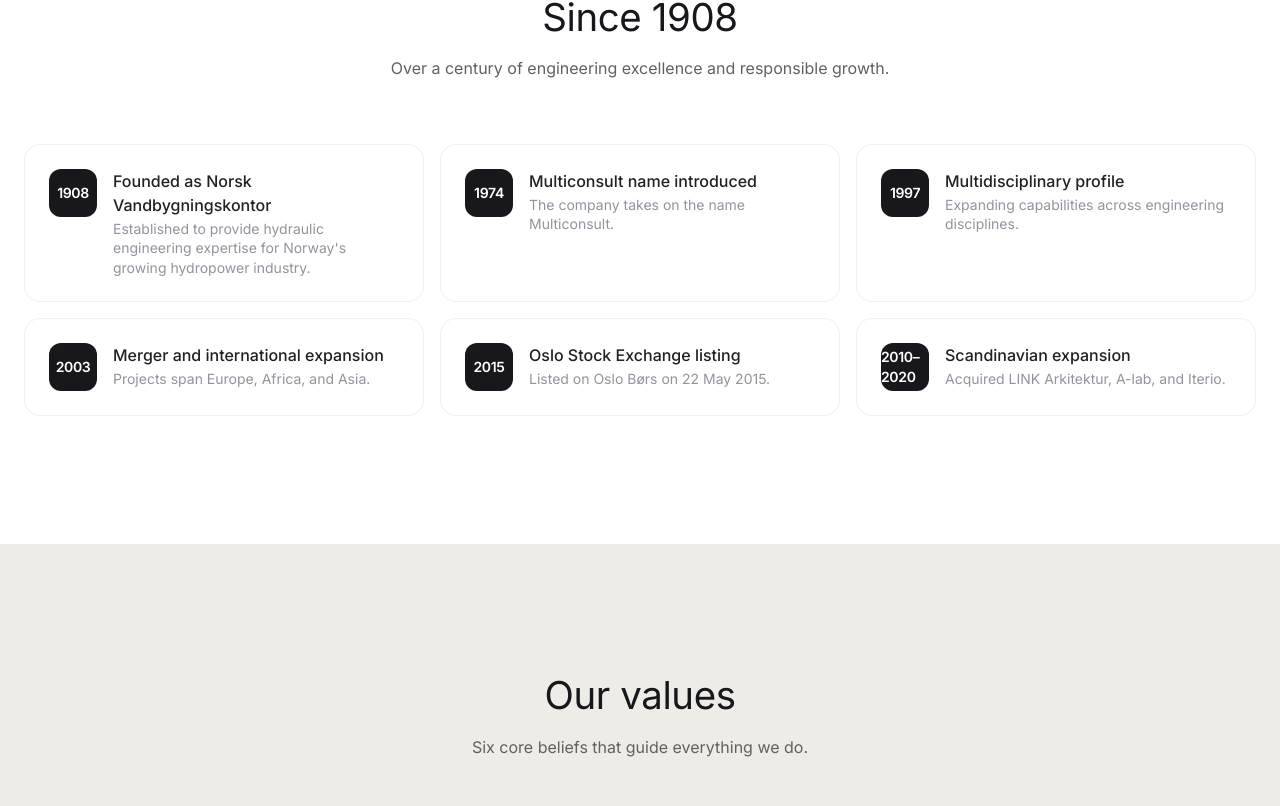
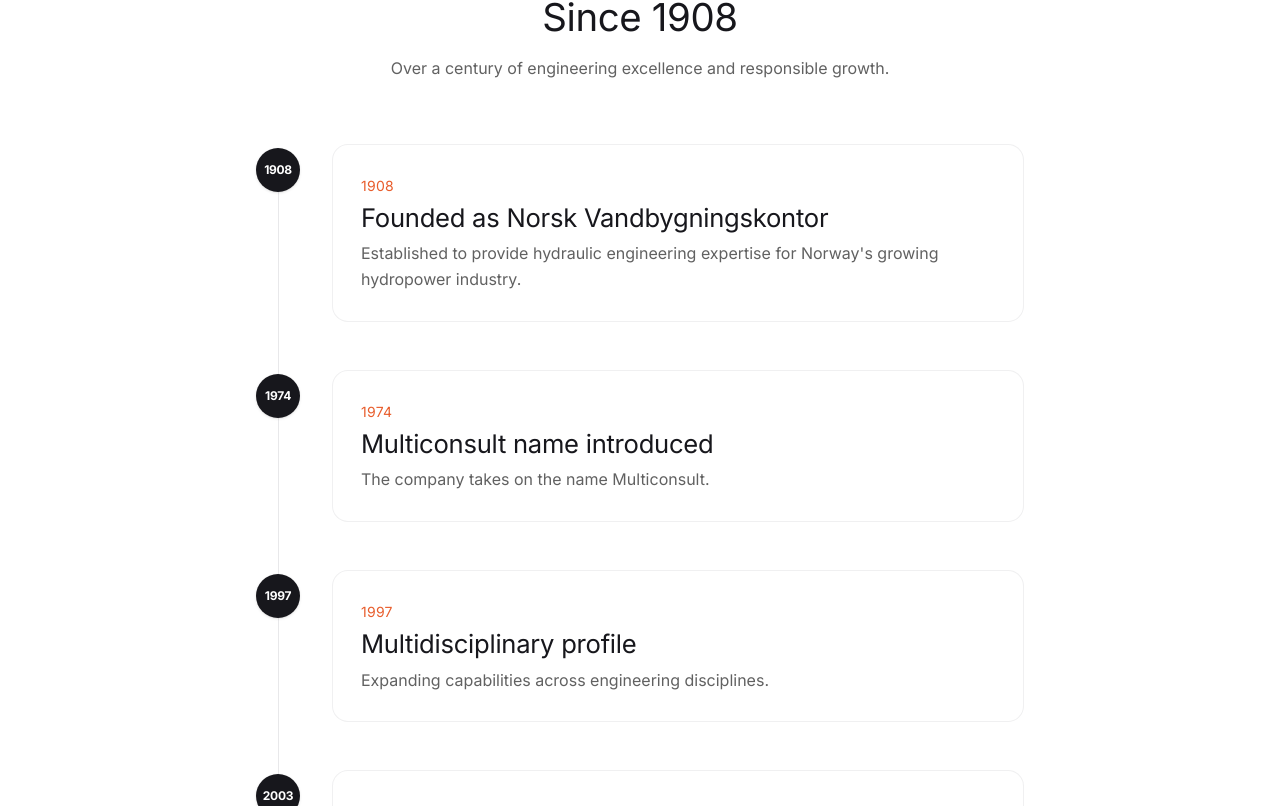
Before and after one commit to rahul3355/multiconsult-landing-page, a Next.js app: page /about in a window 1280 px wide. Shown: the part 1254-2060 px from the top of the page. Built offline with nearby package versions, Linux system fonts and the light colour scheme.

Commit message:
replace Rikard Appelgren with official portrait photo

```diff
--- a/src/app/about/page.tsx
+++ b/src/app/about/page.tsx
@@ -26,7 +26,7 @@
 const leaders = [
   { name: "Karsten Warloe", role: "CEO", img: "https://images.unsplash.com/photo-1507003211169-0a1dd7228f2d?w=400&q=80" },
   { name: "Ove B. Haupberg", role: "CFO", img: "https://images.unsplash.com/photo-1472099645785-5658abf4ff4e?w=400&q=80" },
-  { name: "Rikard Appelgren", role: "Chair", img: "https://images.unsplash.com/photo-1507511444994-3ba60e5b64c5?w=400&q=80" },
+  { name: "Rikard Appelgren", role: "Chair", img: "https://www.multiconsultgroup.com/globalassets/group/persons/the-board/board-director---rikard-appelgren---550x550px---foto_bard-gudim.jpg?width=400&height=400&quality=80" },
 ];
 
 const subsidiaries = [
@@ -97,20 +97,24 @@
                 <p className="mt-4 text-body-large text-body-muted">Over a century of engineering excellence and responsible growth.</p>
               </div>
             </AnimatedChild>
-            <div className="mt-16 grid gap-4 sm:grid-cols-2 lg:grid-cols-3">
-              {timeline.map((item, i) => (
-                <AnimatedChild key={item.year} index={i + 1}>
-                  <div className="h-full rounded-2xl border border-hairline/40 bg-white p-6 transition-all duration-200 hover:border-orange/20 hover:shadow-sm">
-                    <div className="flex items-start gap-4">
-                      <div className="flex h-12 w-12 flex-shrink-0 items-center justify-center rounded-xl bg-primary text-white text-sm font-semibold tracking-tight">{item.year}</div>
-                      <div className="min-w-0">
-                        <p className="font-medium text-ink">{item.title}</p>
-                        <p className="mt-0.5 text-caption text-muted">{item.desc}</p>
+            <div className="relative mx-auto max-w-3xl mt-16">
+              <div className="absolute left-[1.375rem] top-2 bottom-2 w-px bg-hairline/60 hidden md:block" aria-hidden />
+              <div className="space-y-10 md:space-y-12">
+                {timeline.map((item, i) => (
+                  <AnimatedChild key={item.year} index={i + 1}>
+                    <div className="relative flex items-start gap-5 md:gap-8">
+                      <div className="relative z-10 mt-1 flex h-9 w-9 md:h-11 md:w-11 shrink-0 items-center justify-center rounded-full bg-primary text-white text-[11px] md:text-xs font-bold tracking-tight shadow-sm">
+                        {item.year.split("–")[0]}
+                      </div>
+                      <div className="flex-1 min-w-0 rounded-2xl border border-hairline/40 bg-white p-5 md:p-7 transition-all duration-300 hover:border-orange/20 hover:shadow-sm">
+                        <span className="text-mono-label text-orange">{item.year}</span>
+                        <h3 className="mt-1.5 text-card-heading text-primary">{item.title}</h3>
+                        <p className="mt-2 text-body text-body-muted leading-relaxed">{item.desc}</p>
                       </div>
                     </div>
-                  </div>
-                </AnimatedChild>
-              ))}
+                  </AnimatedChild>
+                ))}
+              </div>
             </div>
           </div>
         </section>
```
